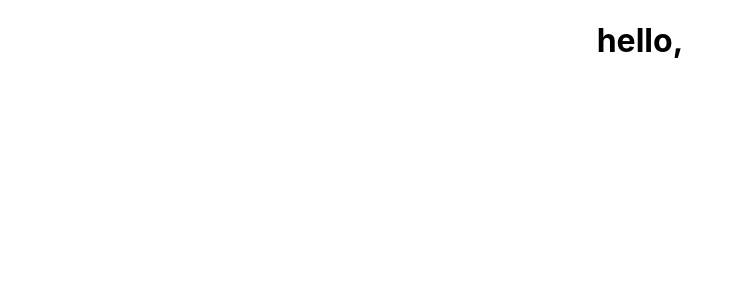
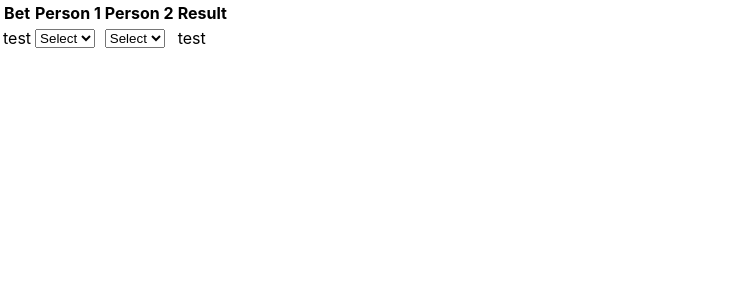
Before and after one commit to marks828/react-sandbox, a React (Create React App) app: page / in a window 1280 px wide. Shown: the top 300 px of the page, without its empty margins (0-741 px from the left). Built offline with nearby package versions, Linux system fonts and the light colour scheme.

Commit message:
add table folder and files

```diff
--- a/src/App.js
+++ b/src/App.js
@@ -5,11 +5,12 @@ import Welcome from './Welcome';
 function App() {
 
   const array = ['1', '2', '3']
-  array.forEach(function(element){
-  })
   return (
     <div className="App">
-      <Welcome />
+    {array.map((element, i) => (
+      <Welcome name={element}/>
+    )
+    )}
     </div>
   );
 }
--- a/src/index.js
+++ b/src/index.js
@@ -3,10 +3,11 @@ import ReactDOM from 'react-dom';
 import './index.css';
 import App from './App';
 import reportWebVitals from './reportWebVitals';
+import TableBody from './table/TableBody';
 
 ReactDOM.render(
   <React.StrictMode>
-    <App />
+    <TableBody />
   </React.StrictMode>,
   document.getElementById('root')
 );
--- /dev/null
+++ b/src/table/TableBody.js
@@ -0,0 +1,22 @@
+import TableRow from "./TableRow";
+
+function TableBody(){
+
+    return (
+        <table>
+            <thead>
+                <tr>
+                    <th>Bet</th>
+                    <th>Person 1</th>
+                    <th>Person 2</th>
+                    <th>Result</th>
+                </tr>
+            </thead>
+            <tbody>
+                <TableRow />
+            </tbody>
+        </table>
+    )
+};
+
+export default TableBody;
--- /dev/null
+++ b/src/table/TableRow.js
@@ -0,0 +1,27 @@
+function TableRow(){
+    const names = ['Select', 'Mark', 'Nick']
+    return(
+        <tr>
+            <td>test</td>
+            <td>
+                <select name="" id="">
+                    {names.map((e, i) => (
+                         <option value="">{e}</option>
+                        )
+                    )}
+                </select>
+            </td>
+            <td>
+                <select name="" id="">
+                    {names.map((e, i) => (
+                         <option value="">{e}</option>
+                        )
+                    )}
+                </select>
+            </td>
+            <td>test</td>
+        </tr>
+    );
+};
+
+export default TableRow;
```
